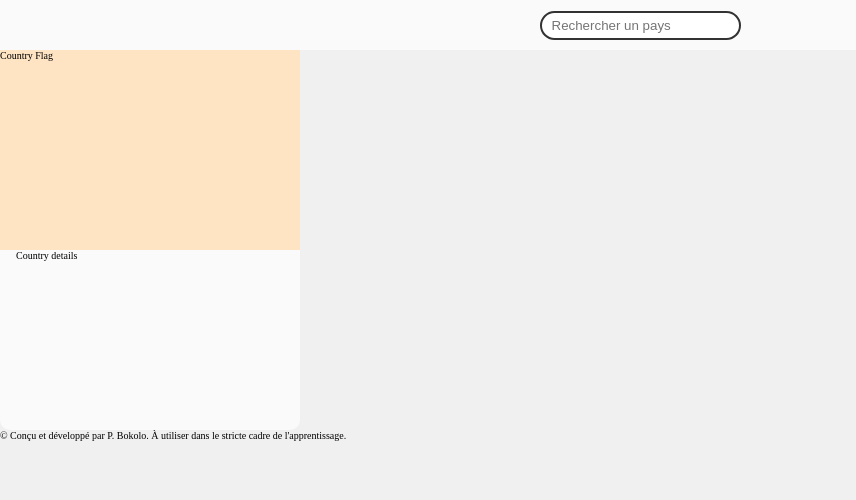
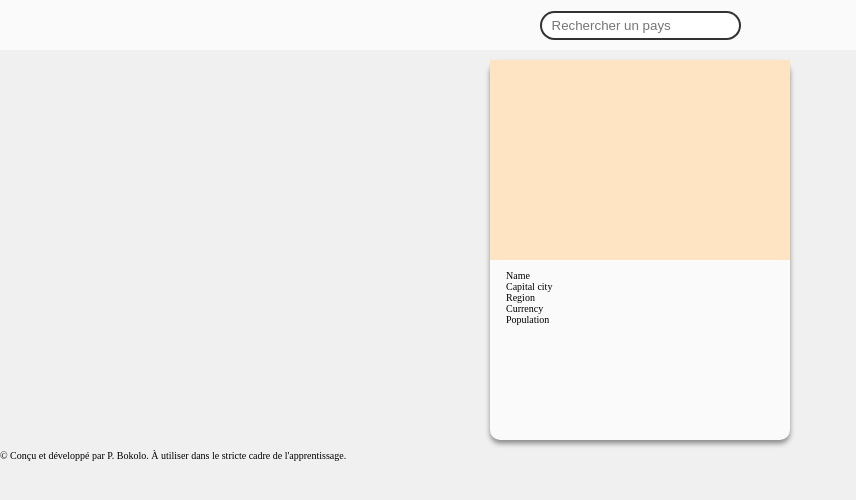
Before and after one commit to pbokolo/pays-monde-client, a plain HTML site: page index.html in a window 1280 px wide. Shown: the whole page, without its empty margins (0-856 px from the left). Drawn offline with Linux system fonts and the light colour scheme; no server answers.

Commit message:
Section layout and card details template

```diff
--- a/index.html
+++ b/index.html
@@ -20,8 +20,14 @@
       </header>
       <section class="section">
         <div class="card">
-          <div class="card__flag">Country Flag</div>
-          <div class="card__details">Country details</div>
+          <div class="card__flag"></div>
+          <div class="card__details">
+            <p>Name</p>
+            <p>Capital city</p>
+            <p>Region</p>
+            <p>Currency</p>
+            <p>Population</p>
+          </div>
         </div>
       </section>
       <footer class="footer">
--- a/style/components/card.css
+++ b/style/components/card.css
@@ -3,6 +3,7 @@
   height: 38rem;
   background-color: var(--color-surface-background);
   border-radius: 1rem;
+  box-shadow: 0 0.35rem 0.5rem var(--color-shadow);
 }
 
 .card__flag {
@@ -11,5 +12,5 @@
 }
 
 .card__details {
-  padding: 0 1.6rem;
+  padding: 1rem 1.6rem;
 }
--- a/style/layouts/all.css
+++ b/style/layouts/all.css
@@ -1 +1,2 @@
 @import "./header.css";
+@import "./section.css";
--- /dev/null
+++ b/style/layouts/section.css
@@ -0,0 +1,7 @@
+.section {
+  display: flex;
+  align-items: center;
+  justify-content: center;
+  gap: 1rem;
+  padding: 1rem 0;
+}
```
